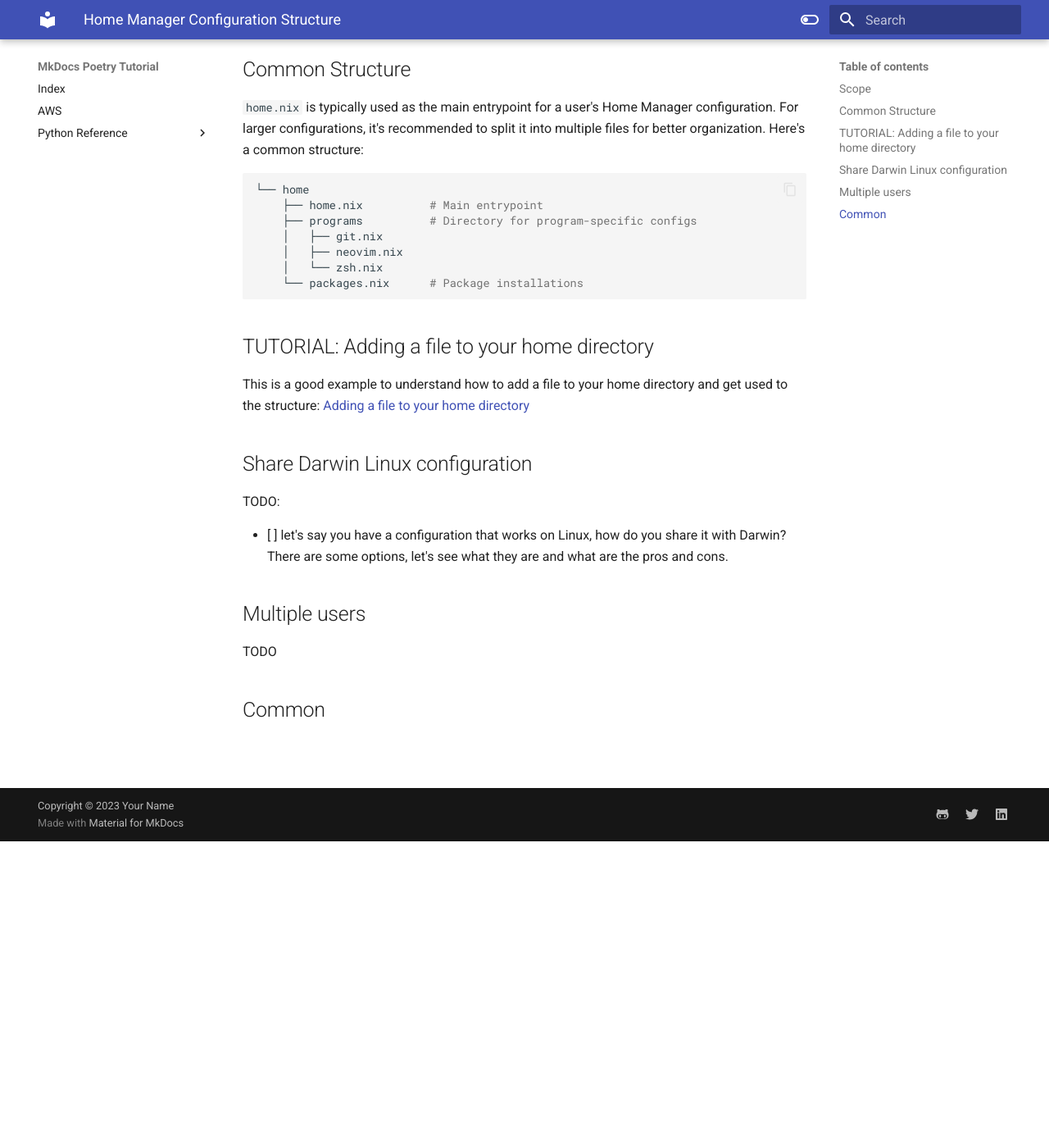
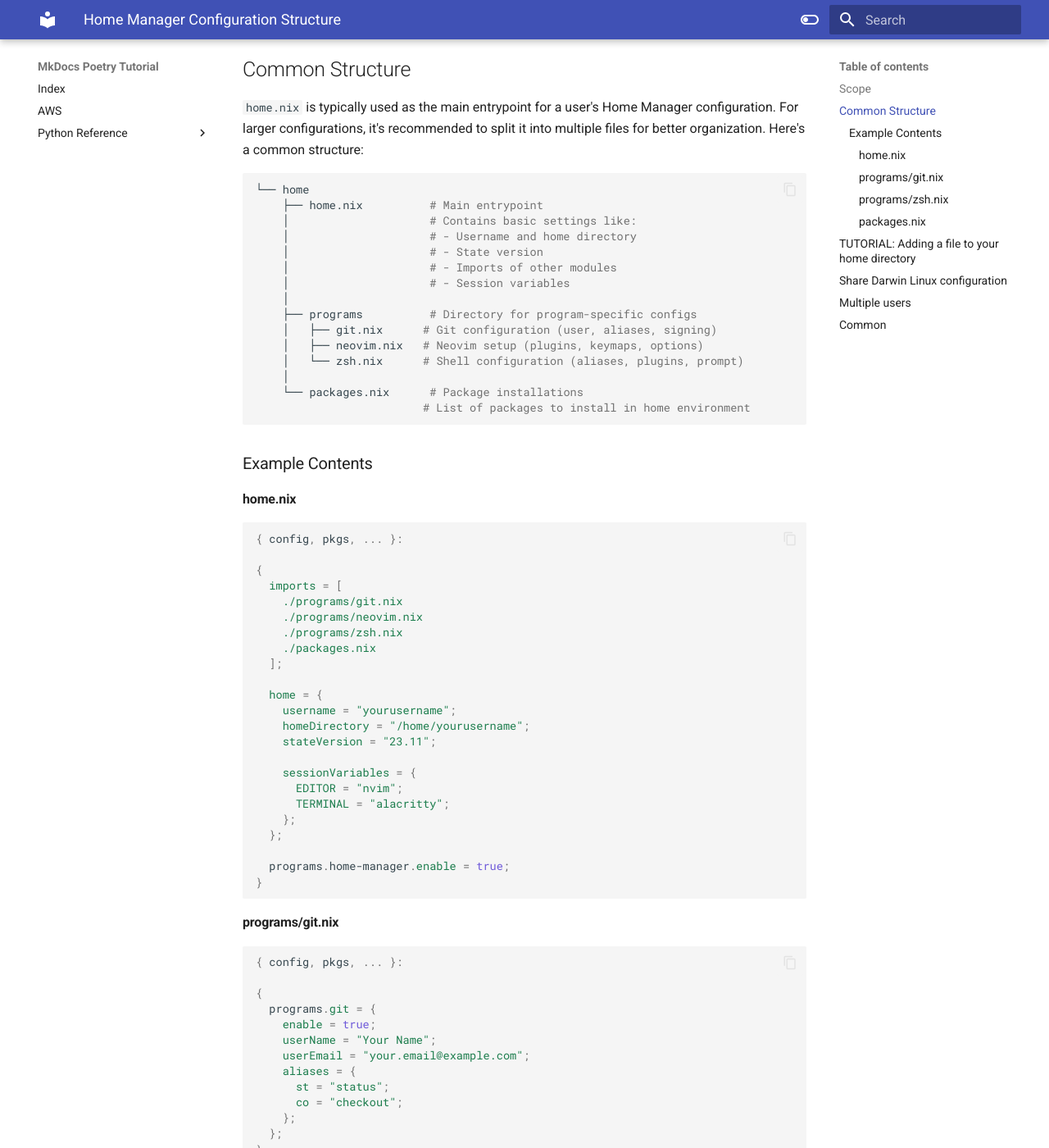
Before and after one commit to breezeight/nicola_blog, an MkDocs documentation site: the page built from docs/dev/nix/nix-homemanager-configuration-overview-and-options.md, in a window 1280 px wide and 1400 px high, scrolled down 374 px. Shown: the whole window at 82% size. Built offline with MkDocs 1.6.1 and Material for MkDocs 9.7.7, drawn with Linux system fonts in a browser that asks for light colours; some of the changed text lies outside the part shown.

Commit message:
ADD some Home manage examples

````diff
--- a/docs/dev/nix/nix-homemanager-configuration-overview-and-options.md
+++ b/docs/dev/nix/nix-homemanager-configuration-overview-and-options.md
@@ -17,11 +17,97 @@ Independently of the installation mode you use (standalone, NixOS module, or nix
 ```bash
 └── home
     ├── home.nix          # Main entrypoint
+    │                     # Contains basic settings like:
+    │                     # - Username and home directory
+    │                     # - State version
+    │                     # - Imports of other modules
+    │                     # - Session variables
+    │
     ├── programs          # Directory for program-specific configs
-    │   ├── git.nix
-    │   ├── neovim.nix
-    │   └── zsh.nix
+    │   ├── git.nix      # Git configuration (user, aliases, signing)
+    │   ├── neovim.nix   # Neovim setup (plugins, keymaps, options)
+    │   └── zsh.nix      # Shell configuration (aliases, plugins, prompt)
+    │
     └── packages.nix      # Package installations
+                         # List of packages to install in home environment
+```
+
+### Example Contents
+
+#### home.nix
+```nix
+{ config, pkgs, ... }:
+
+{
+  imports = [
+    ./programs/git.nix
+    ./programs/neovim.nix
+    ./programs/zsh.nix
+    ./packages.nix
+  ];
+
+  home = {
+    username = "yourusername";
+    homeDirectory = "/home/yourusername";
+    stateVersion = "23.11";
+
+    sessionVariables = {
+      EDITOR = "nvim";
+      TERMINAL = "alacritty";
+    };
+  };
+
+  programs.home-manager.enable = true;
+}
+```
+
+#### programs/git.nix
+```nix
+{ config, pkgs, ... }:
+
+{
+  programs.git = {
+    enable = true;
+    userName = "Your Name";
+    userEmail = "your.email@example.com";
+    aliases = {
+      st = "status";
+      co = "checkout";
+    };
+  };
+}
+```
+
+#### programs/zsh.nix
+```nix
+{ config, pkgs, ... }:
+
+{
+  programs.zsh = {
+    enable = true;
+    enableAutosuggestions = true;
+    enableSyntaxHighlighting = true;
+    shellAliases = {
+      ll = "ls -l";
+      update = "sudo nixos-rebuild switch";
+    };
+  };
+}
+```
+
+#### packages.nix
+```nix
+{ config, pkgs, ... }:
+
+{
+  home.packages = with pkgs; [
+    ripgrep
+    fd
+    htop
+    tree
+    jq
+  ];
+}
 ```
 
 ## TUTORIAL: Adding a file to your home directory
````
